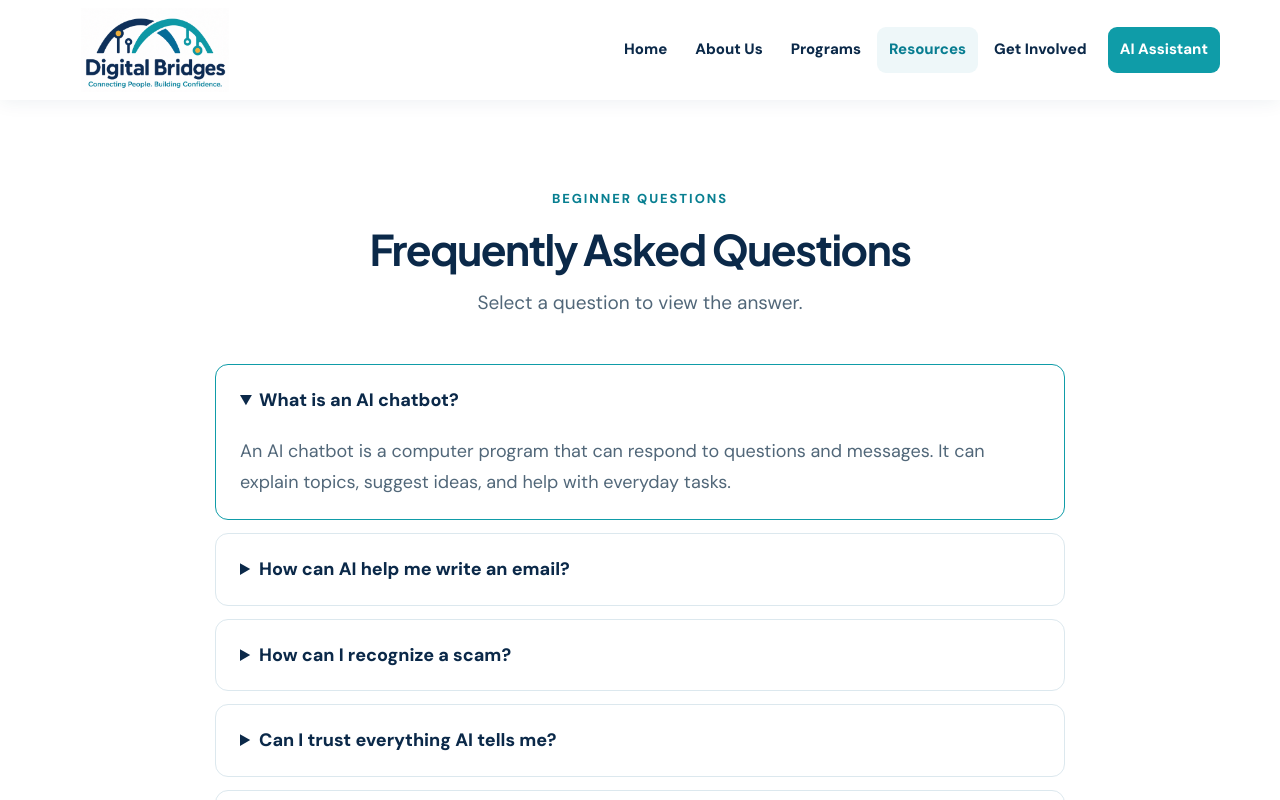
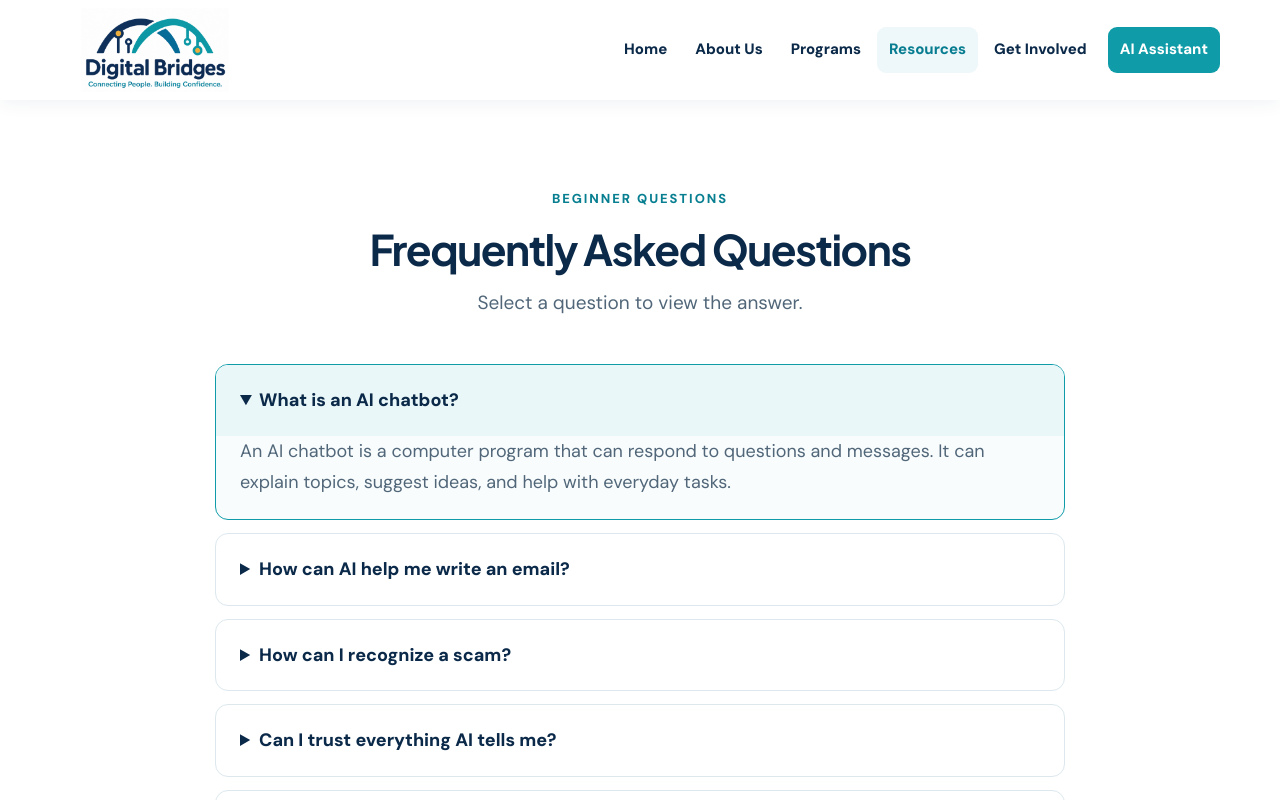
Before and after one commit to Dawgbark/Digital-Bridges, a plain HTML site: page resources.html in a window 1280 px wide. Both pictures are taken after a click on the heading "What is an AI chatbot?". Shown: the part 1845-2645 px from the top of the page. Drawn offline with Linux system fonts and the light colour scheme.

Commit message:
Enhance FAQ section styles for better interaction
Added styles for FAQ section to manage visibility and highlight active questions.

```diff
--- a/style.css
+++ b/style.css
@@ -417,6 +417,7 @@ nav a.nav-cta:hover {
   border-radius: 6px;
 }
 
+
 /* FAQ SECTION */
 
 .faq-list {
@@ -432,8 +433,10 @@ nav a.nav-cta:hover {
   overflow: hidden;
 }
 
-.faq-list details[open] {
+.faq-list details[open],
+.faq-list details.active {
   border-color: var(--teal);
+  background: #F8FCFD;
 }
 
 .faq-list summary {
@@ -451,6 +454,16 @@ nav a.nav-cta:hover {
   padding: 0 24px 22px;
   margin: 0;
   color: var(--muted);
+}
+
+/* Hide answers when FAQ is closed */
+.faq-list details:not([open]) > p {
+  display: none;
+}
+
+/* Highlight the selected question */
+.faq-list details.active summary {
+  background: #EAF7F8;
 }
 
 /* CHATBOT PREVIEW */
```
